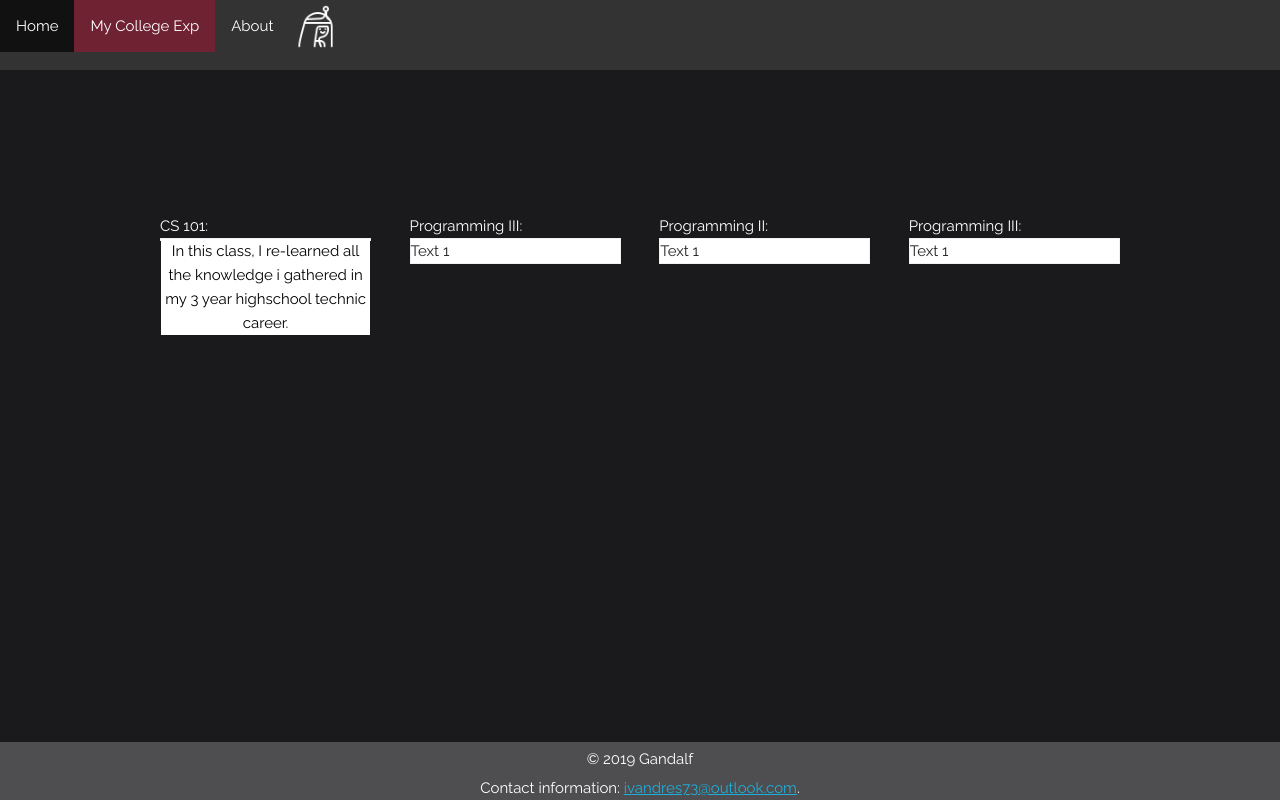
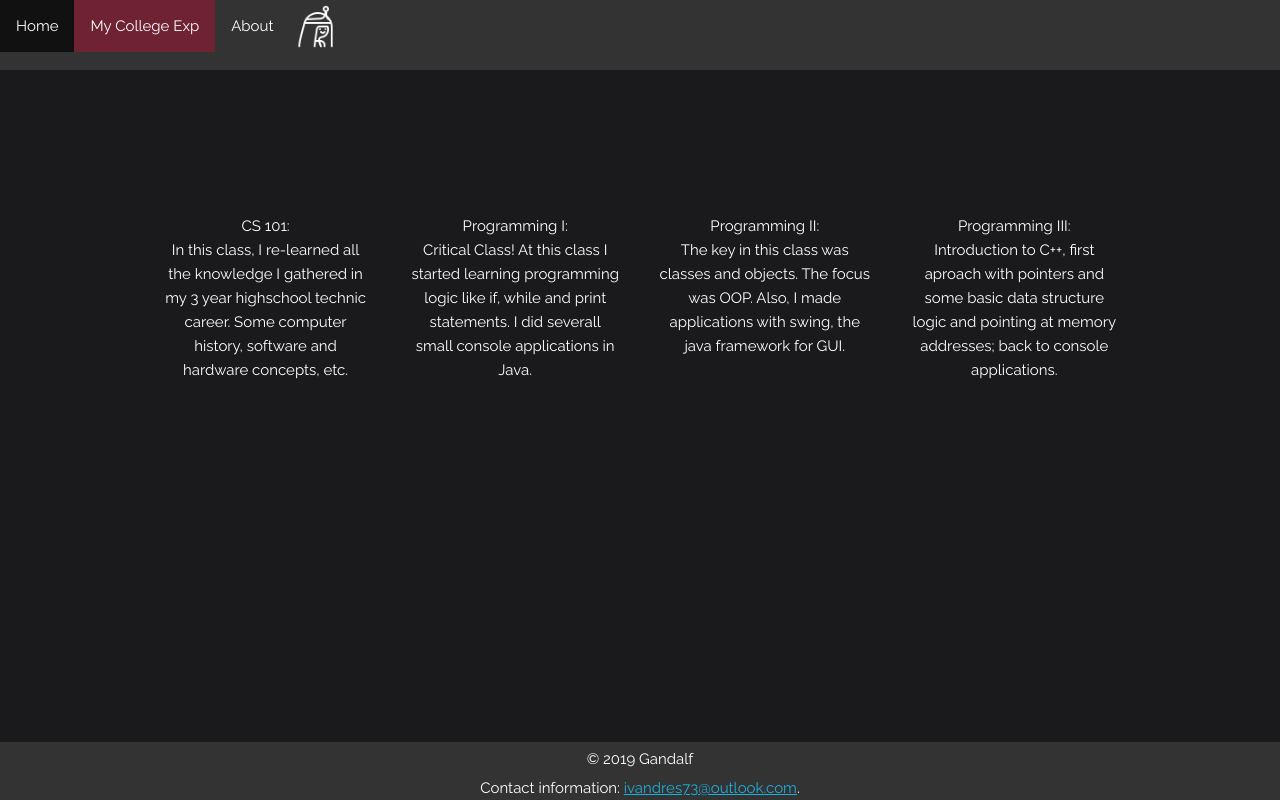
Before and after one commit to ivandres73/ivancarcamo.me, a plain HTML site: page college.html in a window 1280 px wide. Drawn offline with Linux system fonts and the light colour scheme.

Commit message:
added another page with college classes info

```diff
--- a/college.html
+++ b/college.html
@@ -27,41 +27,84 @@
   <div class="container">
     <div class="row">
       <div class="three columns" style="margin-top: 15%">
-        <card>
         <card-header>CS 101:</card-header>
         <card-body>
           <div class="flip-card-inner">
             <div class="flip-card-front">
-                <p style="background-color: white;">
-                    In this class, I re-learned all the knowledge i gathered
-                    in my 3 year highschool technic career.
+              <p style="border: 1 solid #950740;">
+                In this class, I re-learned all the knowledge I gathered
+                in my 3 year highschool technic career. Some computer history,
+                software and hardware concepts, etc.
               </p>
             </div>
             <div class="flip-card-back">
-                  <p>Catedratic:</p>
-                  <p>Eng. Carlos Gochez</p>
+              <p style="border: 1 solid #950740; background-color: 333;">
+                <br/>Catedratic:<br/>
+                Eng. Carlos Gochez<br/>
+              </p>
             </div>
           </div>
         </card-body>
-        </card>
       </div>
       <div class="three columns" style="margin-top: 15%">
-        <card>
-          <card-header>Programming III:</card-header>
-          <card-body>Text 1</card-body>
-        </card>
+        <card-header>Programming I:</card-header>
+        <card-body>
+          <div class="flip-card-inner">
+            <div class="flip-card-front">
+              <p style="border: 1 solid #950740;">
+                Critical Class! At this class I started learning programming
+                logic like if, while and print statements. I did severall small
+                console applications in Java.
+              </p>
+            </div>
+            <div class="flip-card-back">
+              <p style="border: 1 solid #950740; background-color: 333;">
+                <br/>Catedratic:<br/>
+                Eng. Carlos Gochez<br/>
+              </p>
+            </div>
+          </div>
+        </card-body>
       </div>
       <div class="three columns" style="margin-top: 15%">
-        <card>
         <card-header>Programming II:</card-header>
-          <card-body>Text 1</card-body>
-        </card>
+        <card-body>
+          <div class="flip-card-inner">
+            <div class="flip-card-front">
+              <p style="border: 1 solid #950740;">
+                The key in this class was classes and objects.
+                The focus was OOP. Also, I made applications with
+                swing, the java framework for GUI.
+              </p>
+            </div>
+            <div class="flip-card-back">
+              <p style="border: 1 solid #950740; background-color: 333;">
+                <br/>Catedratic:<br/>
+                Eng. Carlos Gochez<br/>
+              </p>
+            </div>
+          </div>
+        </card-body>
       </div>
       <div class="three columns" style="margin-top: 15%">
-        <card>
           <card-header>Programming III:</card-header>
-          <card-body>Text 1</card-body>
-        </card>
+          <card-body>
+            <div class="flip-card-inner">
+              <div class="flip-card-front">
+                <p style="border: 1 solid #950740;">
+                  Introduction to C++, first aproach with pointers and
+                  some basic data structure logic and pointing at memory
+                  addresses; back to console applications.
+                </p>
+              </div>
+              <div class="flip-card-back">
+                <p style="border: 1 solid #950740; background-color: 333;">
+                  <br/>Catedratic:<br/>
+                  Eng. Jaime Doubleday<br/>
+                </p>
+              </div>
+            </div>
+          </card-body>
         </div>
     </div>
   </div>
--- a/css/skeleton.css
+++ b/css/skeleton.css
@@ -427,7 +427,7 @@ there.
   bottom: 0;
   width:100%;
   color: #fff;
-  background-color: #4e4e50;
+  background-color: #333;
 }
 
 #menu_bar {
@@ -587,13 +587,22 @@ card {
 }
 
 card-body {
+  position: relative;
+  display: flex;
+  flex-direction: column;
+  min-width: 0;
+  /*height: $card-height;*/
+  word-wrap: break-word;
+  background-clip: border-box;
+
   flex: 1 1 auto;
-  min-height: 1px;
+  min-height: 50px;
   /*padding: $card-spacer-x;*/
   /*color: $card-color;*/
-  background-color: white;
+  color: white;
+  /*background-color: white;*/
   perspective: 1000px;
-  border: 1px solid #f1f1f1;
+  /*border: 1 solid #950740;*/
 }
 
 
@@ -601,8 +610,19 @@ card-header {
   /*padding: $card-spacer-y $card-spacer-x;*/
   margin-bottom: 0;
   color: white;
+  text-align: center;
   /*background-color: $card-cap-bg;*/
   /*border-bottom: $card-border-width solid $card-border-color;*/
+
+  position: relative;
+  display: flex;
+  flex-direction: column;
+  min-width: 0;
+  /*height: $card-height;*/
+  word-wrap: break-word;
+  background-clip: border-box;
+
+  border: 1 solid #950740;
 }
 
 .flip-card-inner {
@@ -612,12 +632,10 @@ card-header {
   text-align: center;
   transition: transform 0.8s;
   transform-style: preserve-3d;
-  background-color: white;
 }
 
 card-body:hover .flip-card-inner {
   transform: rotateY(180deg);
-  background-color: white;
 }
 
 .flip-card-front, .flip-card-back {
@@ -625,16 +643,14 @@ card-body:hover .flip-card-inner {
   width: 100%;
   height: 100%;
   backface-visibility: hidden;
-  background-color: white;
 }
 
 .flip-card-front {
   background-color: #bbb;
-  color: black;
+  color: white;
 }
 
 .flip-card-back {
-  background-color: black;
   color: white;
   transform: rotateY(180deg);
 }
```
Also changed, not shown: about.html (+11 -0 lines), index.html (+1 -2 lines). Lines whose indentation alone changed are shown as unchanged.
